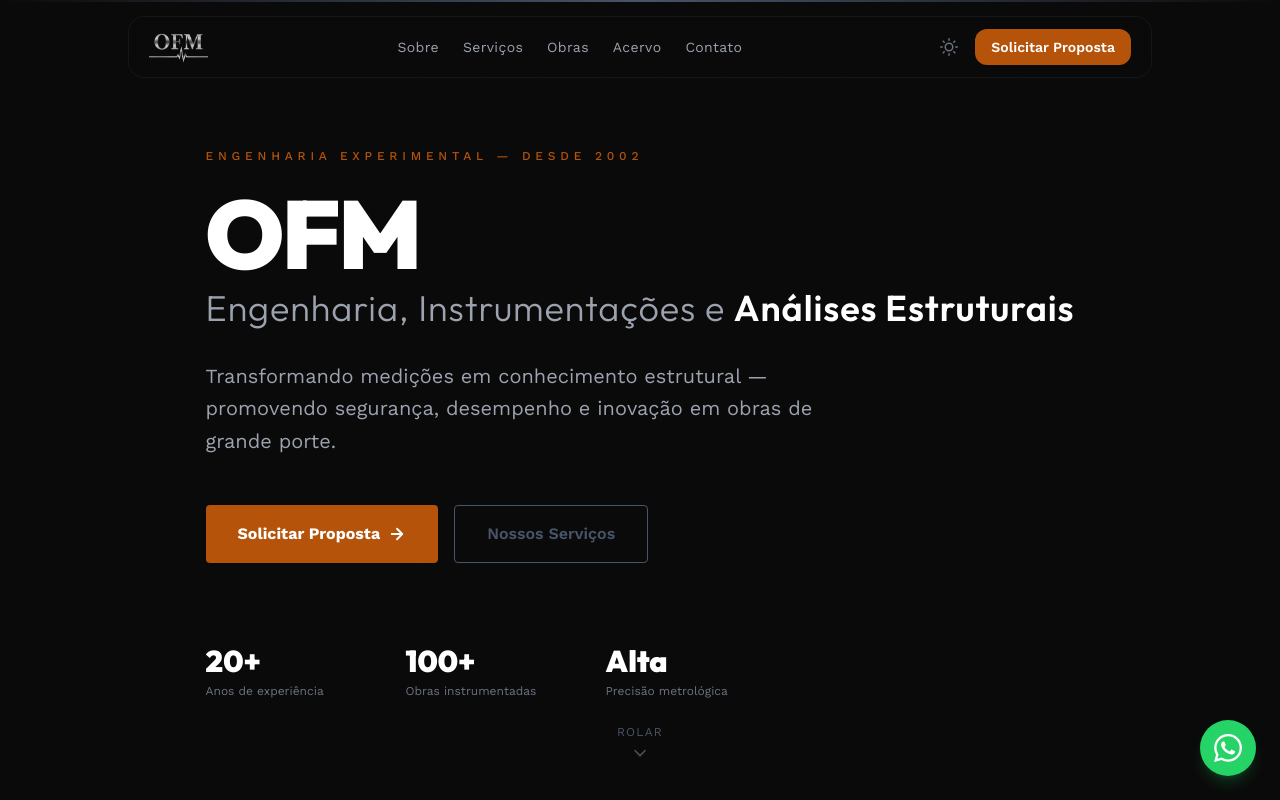
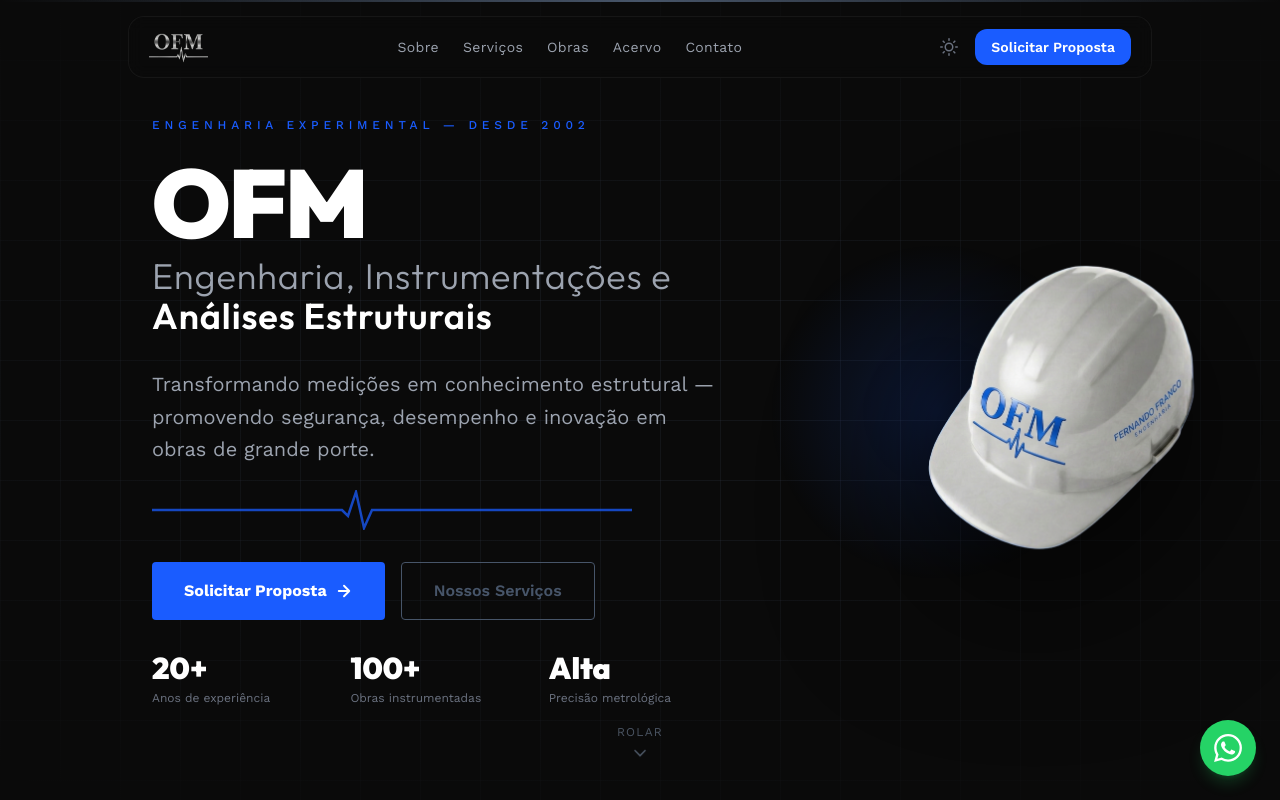
Before and after one commit to Carti011/OFM-Engenharia, a Next.js app: page / in a window 1280 px wide. Shown: the top 800 px of the page. Built offline with nearby package versions, Linux system fonts and the light colour scheme.

Commit message:
feat(hero): adicionar animação de contagem e novos elementos visuais

```diff
--- a/app/globals.css
+++ b/app/globals.css
@@ -1,7 +1,7 @@
 @import "tailwindcss";
 
 @theme {
-  --color-primary: #b45309;
+  --color-primary: #1a5cff;
   --color-accent: #475569;
   --color-dark: #0a0a0a;
   --color-dark-card: #111111;
@@ -40,16 +40,16 @@
 
   --destaque-azul: #475569;
   --destaque-azul-hover: #64748b;
-  --destaque-laranja: #b45309;
-  --destaque-laranja-hover: #92400e;
+  --destaque-laranja: #1a5cff;
+  --destaque-laranja-hover: #1248cc;
 
-  --blueprint-15: rgba(71, 85, 105, 0.08);
-  --blueprint-30: rgba(71, 85, 105, 0.15);
+  --blueprint-15: rgba(71, 85, 105, 0.22);
+  --blueprint-30: rgba(71, 85, 105, 0.38);
 
   --timeline-azul-bg: rgba(71, 85, 105, 0.08);
   --timeline-azul-borda: rgba(71, 85, 105, 0.25);
-  --timeline-laranja-bg: rgba(180, 83, 9, 0.08);
-  --timeline-laranja-borda: rgba(180, 83, 9, 0.25);
+  --timeline-laranja-bg: rgba(26, 92, 255, 0.08);
+  --timeline-laranja-borda: rgba(26, 92, 255, 0.25);
 }
 
 html.light {
@@ -74,16 +74,16 @@
 
   --destaque-azul: #334155;
   --destaque-azul-hover: #475569;
-  --destaque-laranja: #92400e;
-  --destaque-laranja-hover: #78350f;
+  --destaque-laranja: #1248cc;
+  --destaque-laranja-hover: #0e38a8;
 
-  --blueprint-15: rgba(51, 65, 85, 0.07);
-  --blueprint-30: rgba(51, 65, 85, 0.13);
+  --blueprint-15: rgba(51, 65, 85, 0.18);
+  --blueprint-30: rgba(51, 65, 85, 0.32);
 
   --timeline-azul-bg: rgba(51, 65, 85, 0.08);
   --timeline-azul-borda: rgba(51, 65, 85, 0.25);
-  --timeline-laranja-bg: rgba(146, 64, 14, 0.08);
-  --timeline-laranja-borda: rgba(146, 64, 14, 0.25);
+  --timeline-laranja-bg: rgba(18, 72, 204, 0.08);
+  --timeline-laranja-borda: rgba(18, 72, 204, 0.25);
 }
 
 html {
@@ -103,28 +103,36 @@
 .reveal-fade-up {
   opacity: 0;
   transform: translateY(40px);
-  transition: transform 0.7s cubic-bezier(0.16, 1, 0.3, 1), opacity 0.7s ease;
+  transition:
+    transform 0.7s cubic-bezier(0.16, 1, 0.3, 1),
+    opacity 0.7s ease;
   will-change: transform, opacity;
 }
 
 .reveal-fade-left {
   opacity: 0;
   transform: translateX(60px);
-  transition: transform 0.7s cubic-bezier(0.16, 1, 0.3, 1), opacity 0.7s ease;
+  transition:
+    transform 0.7s cubic-bezier(0.16, 1, 0.3, 1),
+    opacity 0.7s ease;
   will-change: transform, opacity;
 }
 
 .reveal-fade-right {
   opacity: 0;
   transform: translateX(-60px);
-  transition: transform 0.7s cubic-bezier(0.16, 1, 0.3, 1), opacity 0.7s ease;
+  transition:
+    transform 0.7s cubic-bezier(0.16, 1, 0.3, 1),
+    opacity 0.7s ease;
   will-change: transform, opacity;
 }
 
 .reveal-scale {
   opacity: 0;
   transform: scale(0.85);
-  transition: transform 0.7s cubic-bezier(0.16, 1, 0.3, 1), opacity 0.7s ease;
+  transition:
+    transform 0.7s cubic-bezier(0.16, 1, 0.3, 1),
+    opacity 0.7s ease;
   will-change: transform, opacity;
 }
 
@@ -137,6 +145,83 @@
 .is-visible {
   opacity: 1 !important;
   transform: none !important;
+}
+
+.hero-inner {
+  padding-top: 103px;
+}
+
+/* iPhone 13 / 13 Pro e telas com altura até 844px */
+@media (max-width: 430px) and (max-height: 844px) {
+  .hero-inner {
+    padding-top: 101px;
+  }
+}
+
+/* ============================================================
+   HERO — Capacete flutuante e linha ECG
+   ============================================================ */
+
+.hero-glow {
+  position: absolute;
+  width: 340px;
+  height: 340px;
+  background: radial-gradient(
+    circle,
+    rgba(26, 92, 255, 0.18) 0%,
+    transparent 70%
+  );
+  border-radius: 50%;
+  top: 50%;
+  left: 50%;
+  transform: translate(-50%, -50%);
+  z-index: 0;
+  pointer-events: none;
+}
+
+.hero-img {
+  position: relative;
+  z-index: 1;
+  width: 180%;
+  max-width: none;
+  height: auto;
+  filter: drop-shadow(0 40px 80px rgba(0, 0, 0, 0.8));
+  animation: floatImg 6s ease-in-out infinite;
+}
+
+@keyframes floatImg {
+  0%,
+  100% {
+    transform: translateY(0px) rotate(0deg);
+  }
+  50% {
+    transform: translateY(-14px) rotate(0.5deg);
+  }
+}
+
+.ecg-line {
+  width: 100%;
+  max-width: 480px;
+  margin: 24px 0 32px;
+  opacity: 0.75;
+}
+
+.ecg-path {
+  stroke-dasharray: 600;
+  stroke-dashoffset: 600;
+  animation: ecgDraw 2s ease forwards 0.4s;
+}
+
+@media (max-width: 767px) {
+  .ecg-path {
+    stroke-width: 3.5;
+  }
+}
+
+@keyframes ecgDraw {
+  to {
+    stroke-dashoffset: 0;
+  }
 }
 
 @media (prefers-reduced-motion: reduce) {
@@ -160,4 +245,11 @@
     transition: none !important;
     will-change: auto;
   }
+  .hero-img {
+    animation: none;
+  }
+  .ecg-path {
+    animation: none;
+    stroke-dashoffset: 0;
+  }
 }
--- a/components/Capa.tsx
+++ b/components/Capa.tsx
@@ -1,6 +1,28 @@
 "use client";
 
 import { useEffect, useState } from "react";
+import Image from "next/image";
+
+// Hook de contagem crescente
+function useContador(alvo: number, ativo: boolean, delay: number) {
+  const [valor, setValor] = useState(0);
+  useEffect(() => {
+    if (!ativo) return;
+    const timeout = setTimeout(() => {
+      const duracao = 1400;
+      const inicio = performance.now();
+      const animar = (agora: number) => {
+        const progresso = Math.min((agora - inicio) / duracao, 1);
+        const eased = 1 - Math.pow(1 - progresso, 3);
+        setValor(Math.round(eased * alvo));
+        if (progresso < 1) requestAnimationFrame(animar);
+      };
+      requestAnimationFrame(animar);
+    }, delay);
+    return () => clearTimeout(timeout);
+  }, [ativo, alvo, delay]);
+  return valor;
+}
 
 // Estilos de transição em longhand para evitar conflito com transitionDelay
 const transicao = {
@@ -16,6 +38,9 @@
     const timer = setTimeout(() => setVisivel(true), 50);
     return () => clearTimeout(timer);
   }, []);
+
+  const contadorAnos  = useContador(20,  visivel, 600);
+  const contadorObras = useContador(100, visivel, 700);
 
   const fadeUp = (delay: number) => ({
     ...transicao,
@@ -38,7 +63,7 @@
     >
       {/* Blueprint grid background */}
       <div
-        className="absolute inset-0 opacity-30"
+        className="absolute inset-0 opacity-70"
         style={{
           backgroundImage:
             "linear-gradient(var(--blueprint-15) 1px, transparent 1px), linear-gradient(90deg, var(--blueprint-15) 1px, transparent 1px)",
@@ -51,7 +76,11 @@
       {/* Accent line top */}
       <div className="absolute top-0 left-0 right-0 h-0.5 bg-linear-to-r from-transparent via-(--destaque-azul) to-transparent" />
 
-      <div className="relative z-10 max-w-7xl mx-auto px-6 pt-32 pb-20">
+      <div className="hero-inner relative z-10 max-w-5xl mx-auto px-6 pb-20">
+        <div className="grid grid-cols-1 md:grid-cols-[3fr_2fr] gap-6 items-center">
+
+          {/* Coluna esquerda — conteúdo */}
+          <div>
             {/* Eyebrow */}
             <p
               className="text-xs tracking-[0.4em] text-(--destaque-laranja) uppercase font-medium mb-6"
@@ -74,7 +103,7 @@
               OFM
             </h1>
             <h2
-          className="text-xl md:text-3xl lg:text-4xl font-light text-(--texto-secundario) tracking-wide mb-8 max-w-4xl"
+              className="text-xl md:text-3xl lg:text-4xl font-light text-(--texto-secundario) tracking-wide mb-7 md:mb-8 max-w-4xl"
               style={{
                 fontFamily: "var(--font-outfit)",
                 ...fadeUp(300),
@@ -86,7 +115,7 @@
 
             {/* Tagline */}
             <p
-          className="text-lg md:text-xl text-(--texto-secundario) max-w-2xl mb-12 leading-relaxed"
+              className="text-base md:text-xl text-(--texto-secundario) max-w-2xl leading-relaxed"
               style={{
                 fontFamily: "var(--font-work-sans)",
                 ...fadeUp(400),
@@ -95,6 +124,24 @@
               Transformando medições em conhecimento estrutural — promovendo
               segurança, desempenho e inovação em obras de grande porte.
             </p>
+
+            {/* Linha ECG */}
+            <svg
+              className="ecg-line"
+              height="40"
+              viewBox="0 0 480 40"
+              fill="none"
+              xmlns="http://www.w3.org/2000/svg"
+              aria-hidden="true"
+            >
+              <path
+                className="ecg-path"
+                d="M0 20 L190 20 L196 26 L204 2 L212 38 L220 20 L480 20"
+                stroke="#1A5CFF"
+                strokeWidth="2.5"
+                fill="none"
+              />
+            </svg>
 
             {/* CTAs */}
             <div className="flex flex-col sm:flex-row gap-4" style={fadeUp(500)}>
@@ -109,17 +156,17 @@
               </a>
               <a
                 href="#servicos"
-            className="inline-flex items-center justify-center gap-2 px-8 py-4 border border-(--destaque-azul) text-(--destaque-azul) hover:bg-(--destaque-azul)/10 font-semibold text-base rounded-sm transition-colors duration-200 cursor-pointer"
+                className="hidden sm:inline-flex items-center justify-center gap-2 px-8 py-4 border border-(--destaque-azul) text-(--destaque-azul) hover:bg-(--destaque-azul)/10 font-semibold text-base rounded-sm transition-colors duration-200 cursor-pointer"
               >
                 Nossos Serviços
               </a>
             </div>
 
             {/* Stats */}
-        <div className="mt-20 grid grid-cols-3 gap-6 max-w-xl">
+            <div className="grid grid-cols-3 gap-6 max-w-xl" style={{ marginTop: '30px' }}>
               {[
-            { value: "20+", label: "Anos de experiência", delay: 600 },
-            { value: "100+", label: "Obras instrumentadas", delay: 700 },
+                { value: `${contadorAnos}+`, label: "Anos de experiência", delay: 600 },
+                { value: `${contadorObras}+`, label: "Obras instrumentadas", delay: 700 },
                 { value: "Alta", label: "Precisão metrológica", delay: 800 },
               ].map((stat) => (
                 <div key={stat.label} className="flex flex-col" style={scaleIn(stat.delay)}>
@@ -134,6 +181,26 @@
                   </span>
                 </div>
               ))}
+            </div>
+          </div>
+
+          {/* Coluna direita — capacete */}
+          <div
+            className="relative hidden md:flex items-center justify-center"
+            style={scaleIn(300)}
+          >
+            <div className="hero-glow" />
+            <Image
+              src="/images/Capacete_fundo.png"
+              alt="OFM Engenharia"
+              width={600}
+              height={450}
+              priority
+              className="hero-img"
+              unoptimized
+            />
+          </div>
+
         </div>
       </div>
 
```
Also changed, not shown: public/images/Capacete_fundo.png (added), 1 other file (tests, documents, lock files or other folders). Lines whose indentation alone changed are shown as unchanged.
